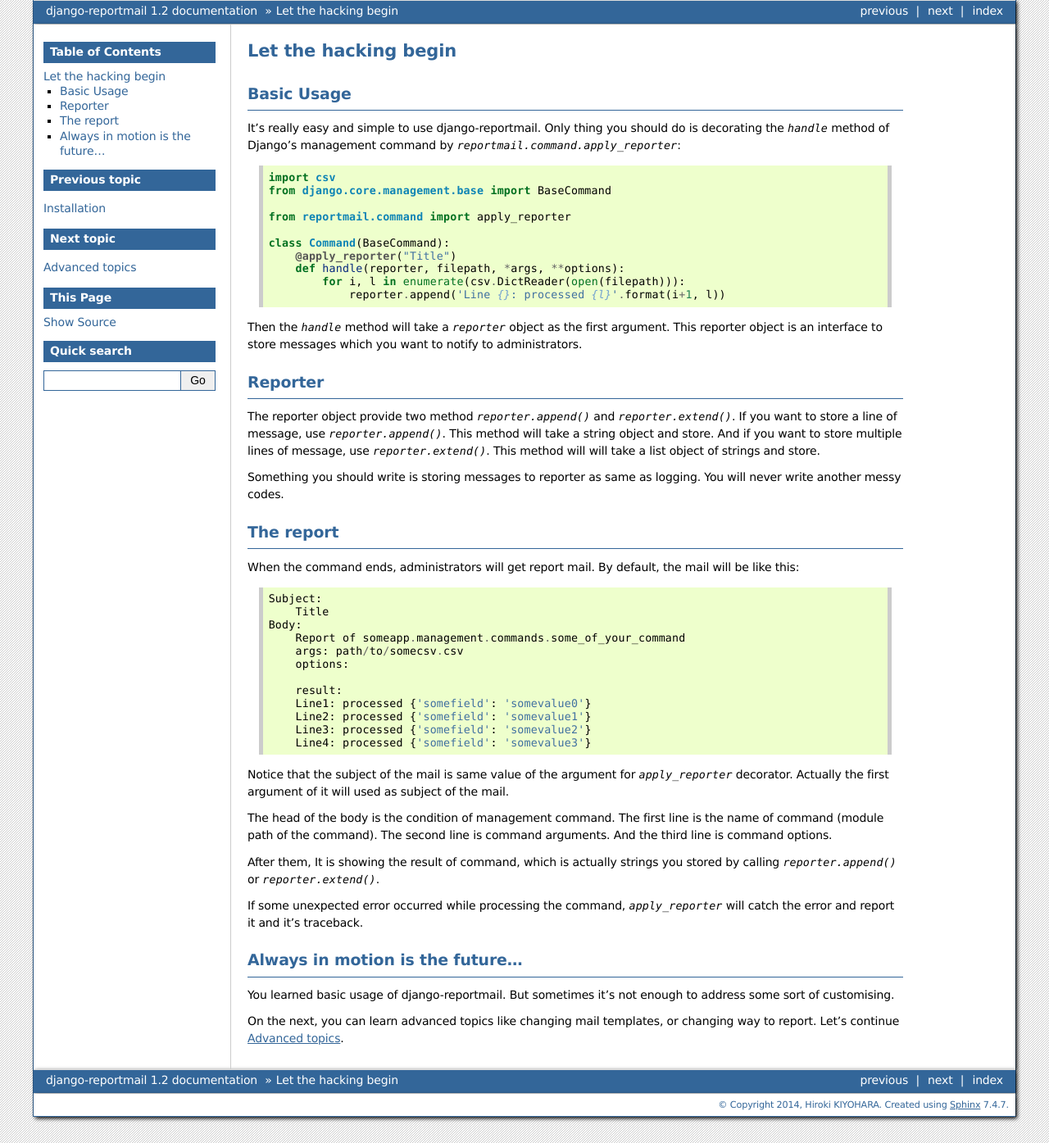
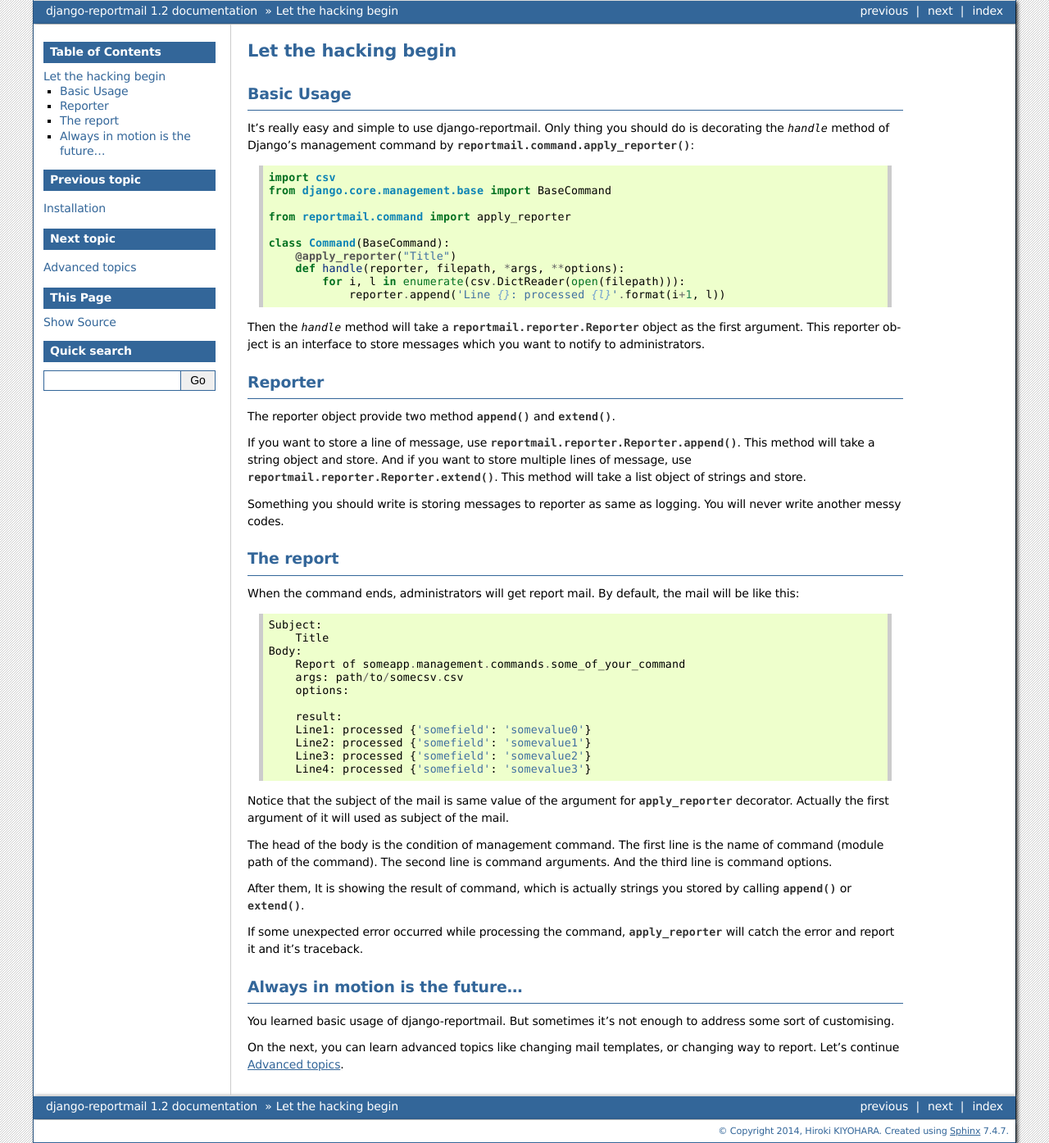
Before and after one commit to hirokiky/django-reportmail, a Sphinx documentation site: the page built from docs/source/intro.rst, in a window 1280 px wide. Shown: the whole page at 82% size. Built offline with Sphinx 7.4.7, drawn with Linux system fonts in a browser that asks for light colours.

Commit message:
Improved documentation by applying roles of own func, method and so on

```diff
--- a/docs/source/intro.rst
+++ b/docs/source/intro.rst
@@ -6,7 +6,7 @@ Basic Usage
 
 It's really easy and simple to use django-reportmail.
 Only thing you should do is decorating the `handle` method of Django's management command
-by `reportmail.command.apply_reporter`:
+by :func:`reportmail.command.apply_reporter()`:
 
 .. code-block:: python
 
@@ -22,17 +22,19 @@ by `reportmail.command.apply_reporter`:
                 reporter.append('Line {}: processed {l}'.format(i+1, l))
 
 
-Then the `handle` method will take a `reporter` object as the first argument.
+Then the `handle` method will take a :class:`reportmail.reporter.Reporter` object as the first argument.
 This reporter object is an interface to store messages which you want to notify to administrators.
 
 Reporter
 --------
 
-The reporter object provide two method `reporter.append()` and `reporter.extend()`.
-If you want to store a line of message, use `reporter.append()`. This method will take a string
-object and store.
-And if you want to store multiple lines of message, use `reporter.extend()`. This method will
-will take a list object of strings and store.
+The reporter object provide two method :meth:`append() <reportmail.reporter.Reporter.append()>`
+and :meth:`extend() <reportmail.reporter.Reporter.extend()>`.
+
+If you want to store a line of message, use :meth:`reportmail.reporter.Reporter.append()`.
+This method will take a string object and store.
+And if you want to store multiple lines of message, use :meth:`reportmail.reporter.Reporter.extend()`.
+This method will take a list object of strings and store.
 
 Something you should write is storing messages to reporter as same as logging.
 You will never write another messy codes.
@@ -56,7 +58,8 @@ By default, the mail will be like this::
         Line3: processed {'somefield': 'somevalue2'}
         Line4: processed {'somefield': 'somevalue3'}
 
-Notice that the subject of the mail is same value of the argument for `apply_reporter` decorator.
+Notice that the subject of the mail is same value of the argument
+for :func:`apply_reporter <reportmail.command.apply_reporter()>` decorator.
 Actually the first argument of it will used as subject of the mail.
 
 The head of the body is the condition of management command.
@@ -64,10 +67,11 @@ The first line is the name of command (module path of the command).
 The second line is command arguments. And the third line is command options.
 
 After them, It is showing the result of command, which is actually strings
-you stored by calling `reporter.append()` or `reporter.extend()`.
+you stored by calling :meth:`append() <reportmail.reporter.Reporter.append()>`
+or :meth:`extend() <reportmail.reporter.Reporter.extend()>`.
 
 If some unexpected error occurred while processing the command,
-`apply_reporter` will catch the error and report it and it's traceback.
+:func:`apply_reporter <reportmail.command.apply_reporter>` will catch the error and report it and it's traceback.
 
 Always in motion is the future...
 ---------------------------------
```
Also changed, not shown: docs/source/advanced.rst (+6 -5 lines).
